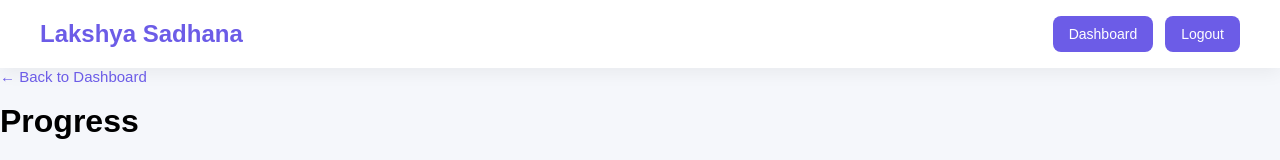
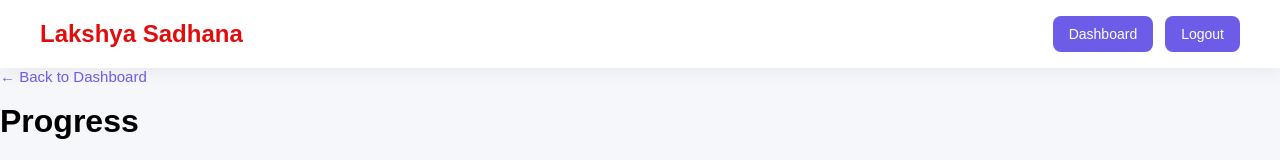
Before and after one commit to praveen08pajart-hub/Lakshya-Sadhana, a React app in the folder frontend/: page /progress in a window 1280 px wide. Shown: the top 160 px of the page. Built offline with nearby package versions, Linux system fonts and the light colour scheme; no server answers; the HTML template or start-up script is replaced by a standard one.

Commit message:
Update frontend CSS

```diff
--- a/frontend/src/App.css
+++ b/frontend/src/App.css
@@ -188,7 +188,7 @@ color: #222;
 
 .navbar h2 {
   margin: 0;
-  color: #6c5ce7;
+  color: #e10d0d;
   cursor: pointer;
 }
 
```
Also changed, not shown: 1 other file (tests, documents, lock files or other folders).
